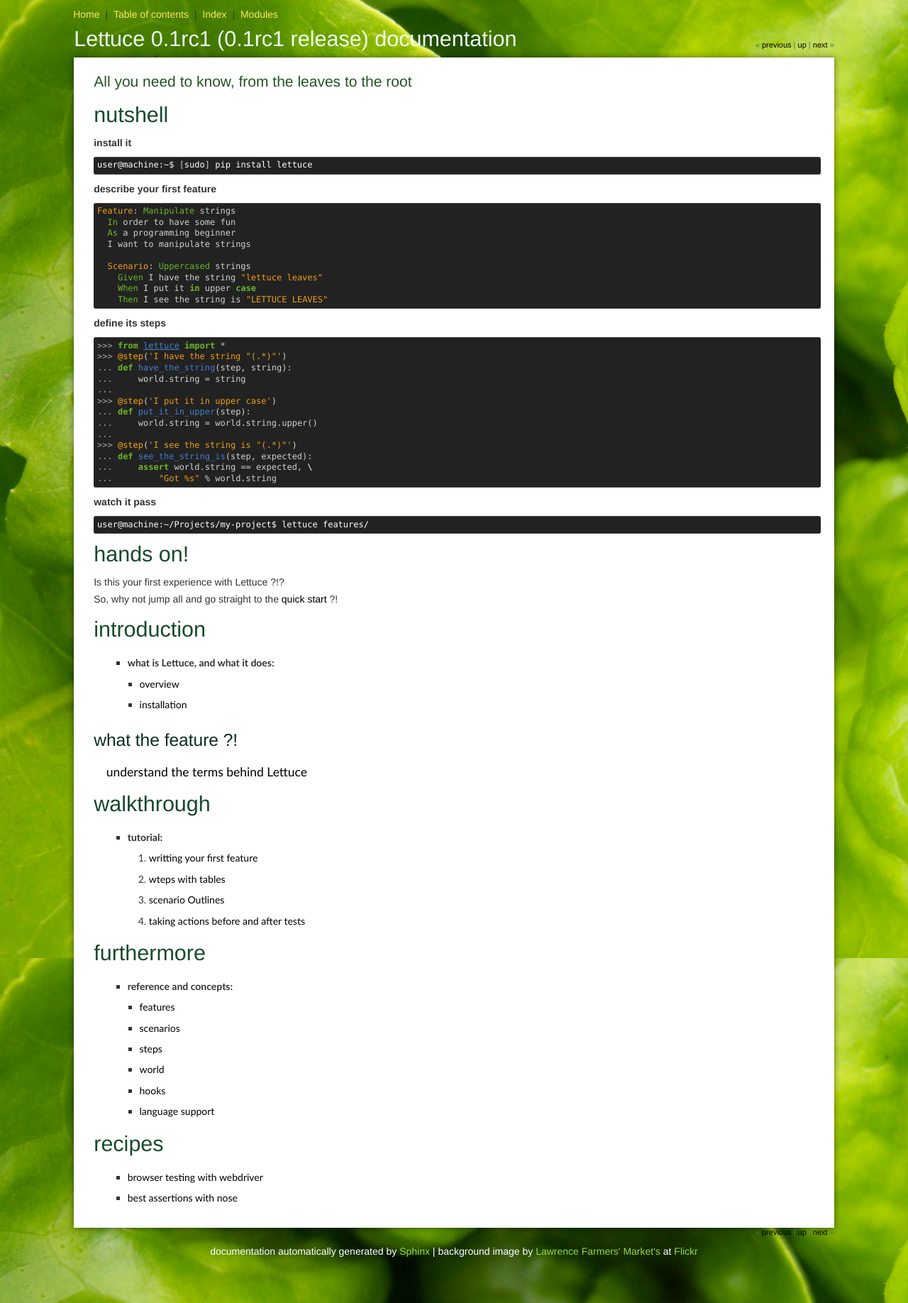
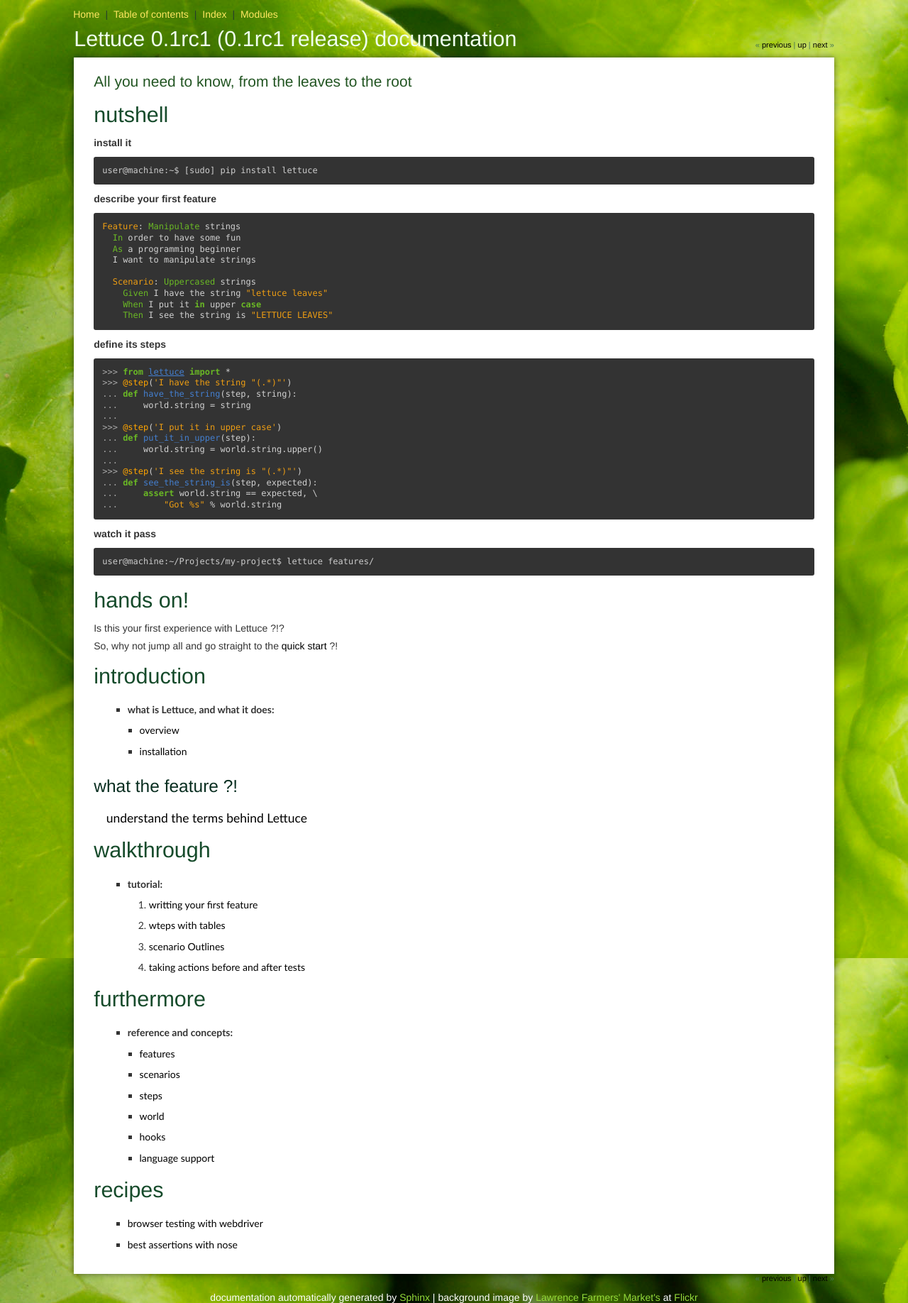
Before and after one commit to gabrielfalcao/lettuce, a Sphinx documentation site: the page built from docs/index.rst, in a window 1280 px wide. Shown: the whole page at 71% size. Built offline with Sphinx 7.4.7, drawn with Linux system fonts in a browser that asks for light colours; the version number is read from the project's files by our own code.

Commit message:
more doc css

```diff
--- a/docs/_static/djangodocs.css
+++ b/docs/_static/djangodocs.css
@@ -7,14 +7,21 @@
 #ft { color:#C5D88A; font-size:90%; padding-bottom: 2em}
 
 pre {
-     font-size:small; background:#333; border-width:1px 0; margin: 1em 0; padding: .3em .4em; overflow: hidden; line-height: 1.3em; color: #CCC;
-    -moz-border-radius:3px 3px 3px 3px;
-    -webkit-border-radius:3px 3px 3px 3px;
-    border-radius:3px 3px 3px 3px;
-    float:left;
+    font-family: Monaco, monospace;
+    font-size: 12px;
+    background:#333;
+    border-width:1px 0;
+    margin: 1em 0;
+    padding: .3em .4em;
+    overflow: hidden;
+    line-height: 1.3em;
+    color: #CCC;
+    border-radius:3px;
+    -moz-border-radius:3px;
+    -webkit-border-radius:3px;
     padding:1em;
-    width:35em;
 }
+
 
 /*** links ***/
 a {text-decoration: none}
@@ -47,11 +54,11 @@
 
 /*** content ***/
 #yui-main {
--moz-border-radius:3px 3px 3px 3px;
+-moz-border-radius:3px;
 -moz-box-shadow:0 0 9px rgba(0, 0, 0, 0.5);
--webkit-border-radius:3px 3px 3px 3px;
+-webkit-border-radius:3px;
 -webkit-box-shadow:0 0 9px rgba(0, 0, 0, 0.5);
-border-radius:3px 3px 3px 3px;
+border-radius:3px;
 box-shadow:0 0 9px rgba(0, 0, 0, 0.5);
 background:none repeat scroll 0 0 #F0F7F0;
 }
@@ -111,21 +118,20 @@
 .literal { color:#234f32}
 #sidebar .literal { color:#487858; background:transparent; font-size:11px}
 h4 .literal { color: #234f32; font-size: 13px}
-pre { font-size:small; background:#222; border:1px solid #444; border-width:1px 0; margin: 1em 0; padding: .3em .4em; overflow: hidden; line-height: 1.3em; color: #FFF}
+
 dt .literal, table .literal { background:none}
 #bd a.reference { text-decoration: none}
 #bd a.reference tt.literal { border-bottom: 1px #234f32 dotted}
 
 /*** notes & admonitions ***/
 .note, .admonition {
-padding:.8em 1em .8em; margin: 1em 0; background-color: #E8FFE8;
--moz-border-radius:3px 3px 3px 3px;
--moz-box-shadow:0 1px 2px rgba(0, 0, 0, 0.3);
--webkit-border-radius:3px 3px 3px 3px;
--webkit-box-shadow:0 1px 2px rgba(0, 0, 0, 0.3);
-border-radius:3px 3px 3px 3px;
-box-shadow:0 1px 2px rgba(0, 0, 0, 0.3);
-float:left;
+    padding:.8em 1em .8em; margin: 1em 0; background-color: #E8FFE8;
+    -moz-border-radius:3px;
+    -moz-box-shadow:0 1px 2px rgba(0, 0, 0, 0.3);
+    -webkit-border-radius:3px;
+    -webkit-box-shadow:0 1px 2px rgba(0, 0, 0, 0.3);
+    border-radius:3px;
+    box-shadow:0 1px 2px rgba(0, 0, 0, 0.3);
 }
 .admonition-title { font-weight:bold; margin-top:0 !important; margin-bottom:0 !important}
 .admonition .last { margin-bottom:0 !important}
@@ -153,7 +159,7 @@
 div#contents ul ul li { margin-top: 0.3em}
 
 /*** IE hacks ***/
-* pre { width: 100%; font-family: Monaco, monospace; font-size: 12px;
+* pre {
 }
 .footer {
     color: white;
--- a/docs/_static/homepage.css
+++ b/docs/_static/homepage.css
@@ -3,18 +3,17 @@
 #index div.section dt { font-weight: normal; }
 
 #index #s-nutshell { float: right; width: 35em; background: #E5F8AA; padding: 1em; margin: 2em 0 2em 2em;
--moz-border-radius:3px 3px 3px 3px;
+border-radius:3px 3px;
+box-shadow:0 1px 2px rgba(0, 0, 0, 0.3);
+-moz-border-radius:3px 3px;
 -moz-box-shadow:0 1px 2px rgba(0, 0, 0, 0.3);
--webkit-border-radius:3px 3px 3px 3px;
+-webkit-border-radius:3px;
 -webkit-box-shadow:0 1px 2px rgba(0, 0, 0, 0.3);
-border-radius:3px 3px 3px 3px;
-box-shadow:0 1px 2px rgba(0, 0, 0, 0.3);
-
+overflow:visible;
 background:none repeat scroll 0 0 #F0F7F0;
 float:right;
 margin:2em 0 2em 2em;
 padding:1em;
-width:35em;
 }
 #index #s-nutshell a {color: #386848}
 #index #s-nutshell h1 {color: #333}
```
Also changed, not shown: 1 other file.
